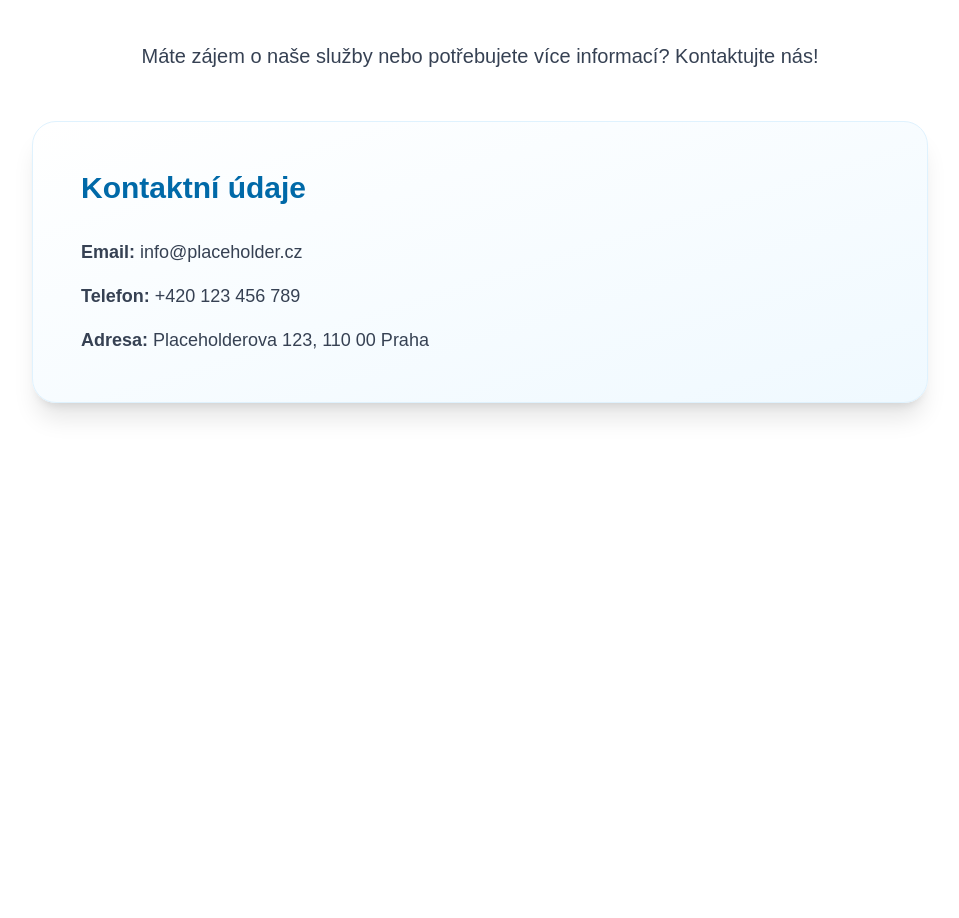
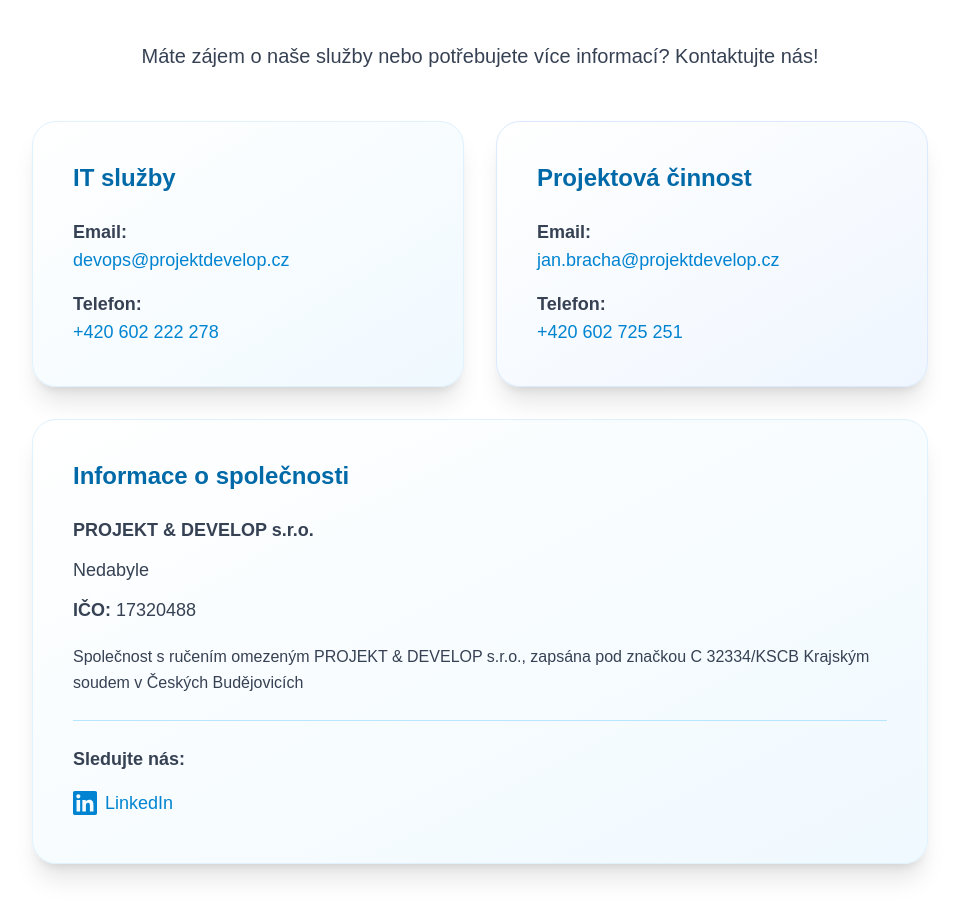
Before and after one commit to janbracha/Pixelize, a Next.js app in the folder web/: page /kontakt in a window 1280 px wide. Shown: the part 200-1118 px from the top of the page, without its empty margins (160-1119 px from the left). Before the commit the page ends 880 px from the top, so only its background shows below. Built offline with nearby package versions, Linux system fonts and the light colour scheme.

Commit message:
uprava projektovani

```diff
--- a/web/src/app/kontakt/page.tsx
+++ b/web/src/app/kontakt/page.tsx
@@ -8,13 +8,73 @@ export default function Kontakt() {
           Máte zájem o naše služby nebo potřebujete více informací? Kontaktujte nás!
         </p>
 
-        <div className="bg-gradient-to-br from-white to-sky-50 p-12 rounded-3xl shadow-xl border border-sky-100">
-          <h2 className="text-3xl font-bold mb-8 text-sky-700">Kontaktní údaje</h2>
-          <ul className="text-gray-700 space-y-4 text-lg">
-            <li><strong>Email:</strong> info@placeholder.cz</li>
-            <li><strong>Telefon:</strong> +420 123 456 789</li>
-            <li><strong>Adresa:</strong> Placeholderova 123, 110 00 Praha</li>
-          </ul>
+        <div className="grid md:grid-cols-2 gap-8 mb-8">
+          {/* IT služby kontakt */}
+          <div className="bg-gradient-to-br from-white to-sky-50 p-10 rounded-3xl shadow-xl border border-sky-100">
+            <h2 className="text-2xl font-bold mb-6 text-sky-700">IT služby</h2>
+            <ul className="text-gray-700 space-y-4 text-lg">
+              <li>
+                <strong>Email:</strong><br />
+                <a href="mailto:devops@projektdevelop.cz" className="text-sky-600 hover:text-sky-800 transition-colors">
+                  devops@projektdevelop.cz
+                </a>
+              </li>
+              <li>
+                <strong>Telefon:</strong><br />
+                <a href="tel:+420602222278" className="text-sky-600 hover:text-sky-800 transition-colors">
+                  +420 602 222 278
+                </a>
+              </li>
+            </ul>
+          </div>
+
+          {/* Projektová činnost kontakt */}
+          <div className="bg-gradient-to-br from-white to-blue-50 p-10 rounded-3xl shadow-xl border border-blue-100">
+            <h2 className="text-2xl font-bold mb-6 text-sky-700">Projektová činnost</h2>
+            <ul className="text-gray-700 space-y-4 text-lg">
+              <li>
+                <strong>Email:</strong><br />
+                <a href="mailto:jan.bracha@projektdevelop.cz" className="text-sky-600 hover:text-sky-800 transition-colors">
+                  jan.bracha@projektdevelop.cz
+                </a>
+              </li>
+              <li>
+                <strong>Telefon:</strong><br />
+                <a href="tel:+420602725251" className="text-sky-600 hover:text-sky-800 transition-colors">
+                  +420 602 725 251
+                </a>
+              </li>
+            </ul>
+          </div>
+        </div>
+
+        {/* Informace o společnosti */}
+        <div className="bg-gradient-to-br from-white to-sky-50 p-10 rounded-3xl shadow-xl border border-sky-100">
+          <h2 className="text-2xl font-bold mb-6 text-sky-700">Informace o společnosti</h2>
+          <div className="text-gray-700 space-y-3 text-lg">
+            <p><strong>PROJEKT & DEVELOP s.r.o.</strong></p>
+            <p>Nedabyle</p>
+            <p><strong>IČO:</strong> 17320488</p>
+            <p className="text-base leading-relaxed pt-2">
+              Společnost s ručením omezeným PROJEKT & DEVELOP s.r.o., zapsána pod značkou C 32334/KSCB Krajským soudem v Českých Budějovicích
+            </p>
+
+            {/* Sociální sítě */}
+            <div className="pt-6 border-t border-sky-200 mt-6">
+              <p className="font-semibold mb-4">Sledujte nás:</p>
+              <a
+                href="https://www.linkedin.com/company/projekt-develop"
+                target="_blank"
+                rel="noopener noreferrer"
+                className="inline-flex items-center gap-2 text-sky-600 hover:text-sky-800 transition-colors text-lg"
+              >
+                <svg className="w-6 h-6" fill="currentColor" viewBox="0 0 24 24" aria-hidden="true">
+                  <path d="M20.447 20.452h-3.554v-5.569c0-1.328-.027-3.037-1.852-3.037-1.853 0-2.136 1.445-2.136 2.939v5.667H9.351V9h3.414v1.561h.046c.477-.9 1.637-1.85 3.37-1.85 3.601 0 4.267 2.37 4.267 5.455v6.286zM5.337 7.433c-1.144 0-2.063-.926-2.063-2.065 0-1.138.92-2.063 2.063-2.063 1.14 0 2.064.925 2.064 2.063 0 1.139-.925 2.065-2.064 2.065zm1.782 13.019H3.555V9h3.564v11.452zM22.225 0H1.771C.792 0 0 .774 0 1.729v20.542C0 23.227.792 24 1.771 24h20.451C23.2 24 24 23.227 24 22.271V1.729C24 .774 23.2 0 22.222 0h.003z"/>
+                </svg>
+                LinkedIn
+              </a>
+            </div>
+          </div>
         </div>
       </div>
     </div>
--- a/web/src/app/projektovani/page.tsx
+++ b/web/src/app/projektovani/page.tsx
@@ -2,10 +2,10 @@ export default function Projektovani() {
   return (
     <div className="container mx-auto px-4 py-16">
       <div className="max-w-4xl mx-auto">
-        <h1 className="text-5xl font-bold mb-12 text-sky-700">PILÍŘ 2 – PROJEKTOVÁNÍ SDĚLOVACÍ A ZABEZPEČOVACÍ TECHNIKY + ELEKTRO</h1>
+        <h1 className="text-5xl font-bold mb-12 text-sky-700">Projektování sdělovací, zabezpečovací techniky a elektro</h1>
 
         <p className="text-lg text-gray-700 mb-12 leading-relaxed bg-white/60 backdrop-blur-sm p-8 rounded-3xl shadow-lg">
-          Poskytujeme projektovou, rozpočtovou a kontrolní činnost v oblasti sdělovací, zabezpečovací a elektro techniky. Zaměřujeme se na železniční infrastrukturu, lineární stavby a technologické celky. Zajišťujeme odborný dohled, dokumentaci i technické konzultace.
+          Poskytujeme komplexní projektovou, rozpočtovou a kontrolní činnost v oblasti sdělovací, zabezpečovací a elektro techniky. Zaměřujeme se na železniční infrastrukturu, lineární stavby a technologické celky. Zajišťujeme odborný dohled, dokumentaci i technické konzultace – od návrhu až po realizaci.
         </p>
 
         <section className="mb-12 bg-gradient-to-br from-white to-sky-50 p-8 rounded-3xl shadow-lg border border-sky-100">
@@ -38,6 +38,16 @@ export default function Projektovani() {
             <li>Podpora během implementace</li>
           </ul>
         </section>
+
+        <section className="mb-12 bg-gradient-to-br from-white to-blue-50 p-8 rounded-3xl shadow-lg border border-blue-100">
+          <h2 className="text-3xl font-bold mb-6 text-sky-700">Proč si vybrat nás?</h2>
+          <ul className="list-disc list-inside text-gray-700 space-y-3 text-lg">
+            <li>Zkušenosti s železničními koridory a technologickými objekty</li>
+            <li>Komplexní služby od návrhu po certifikaci</li>
+            <li>Flexibilní spolupráce – onsite i remote</li>
+            <li>Dodržení norem a bezpečnostních standardů</li>
+          </ul>
+        </section>
       </div>
     </div>
   );
```
